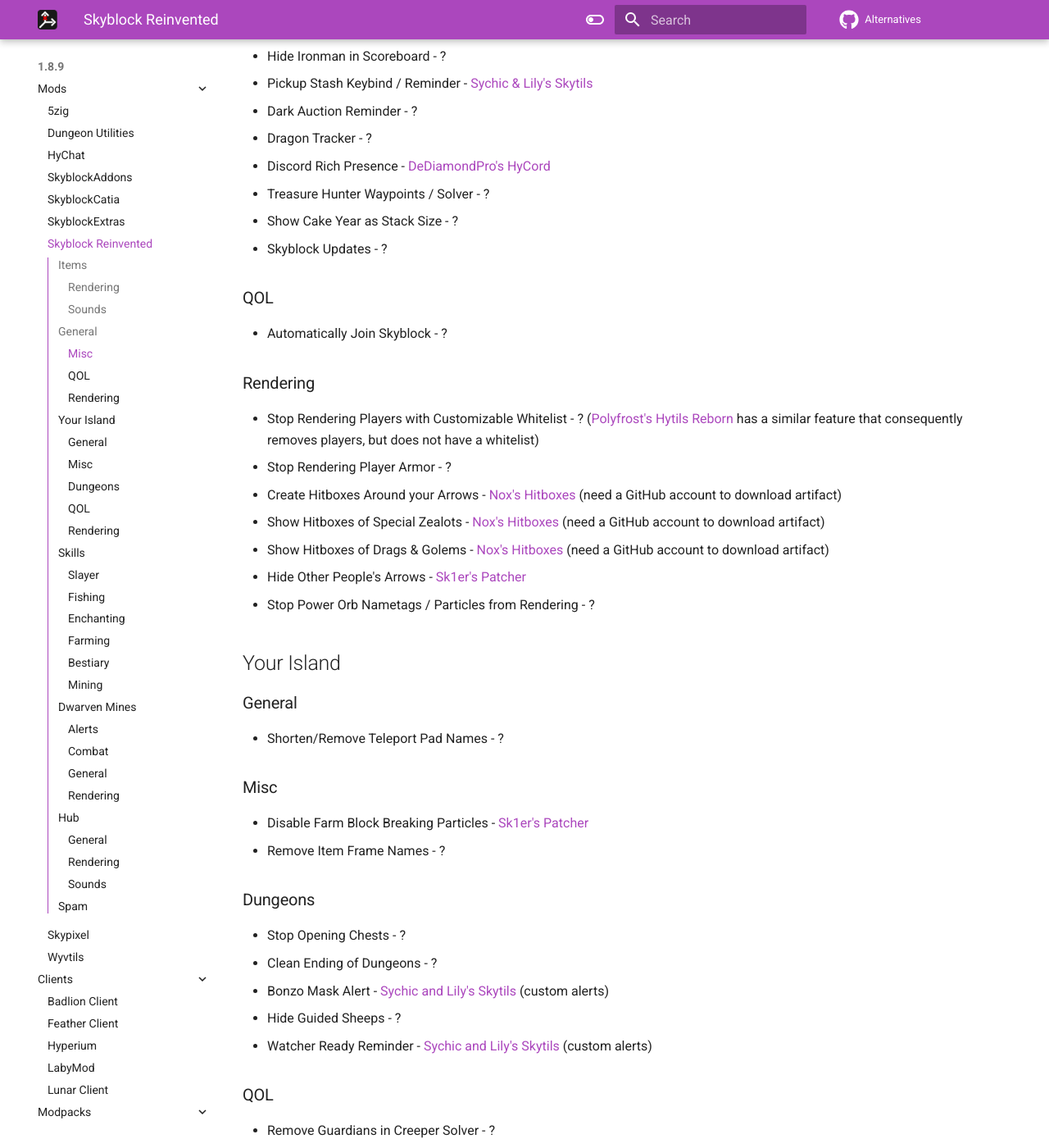
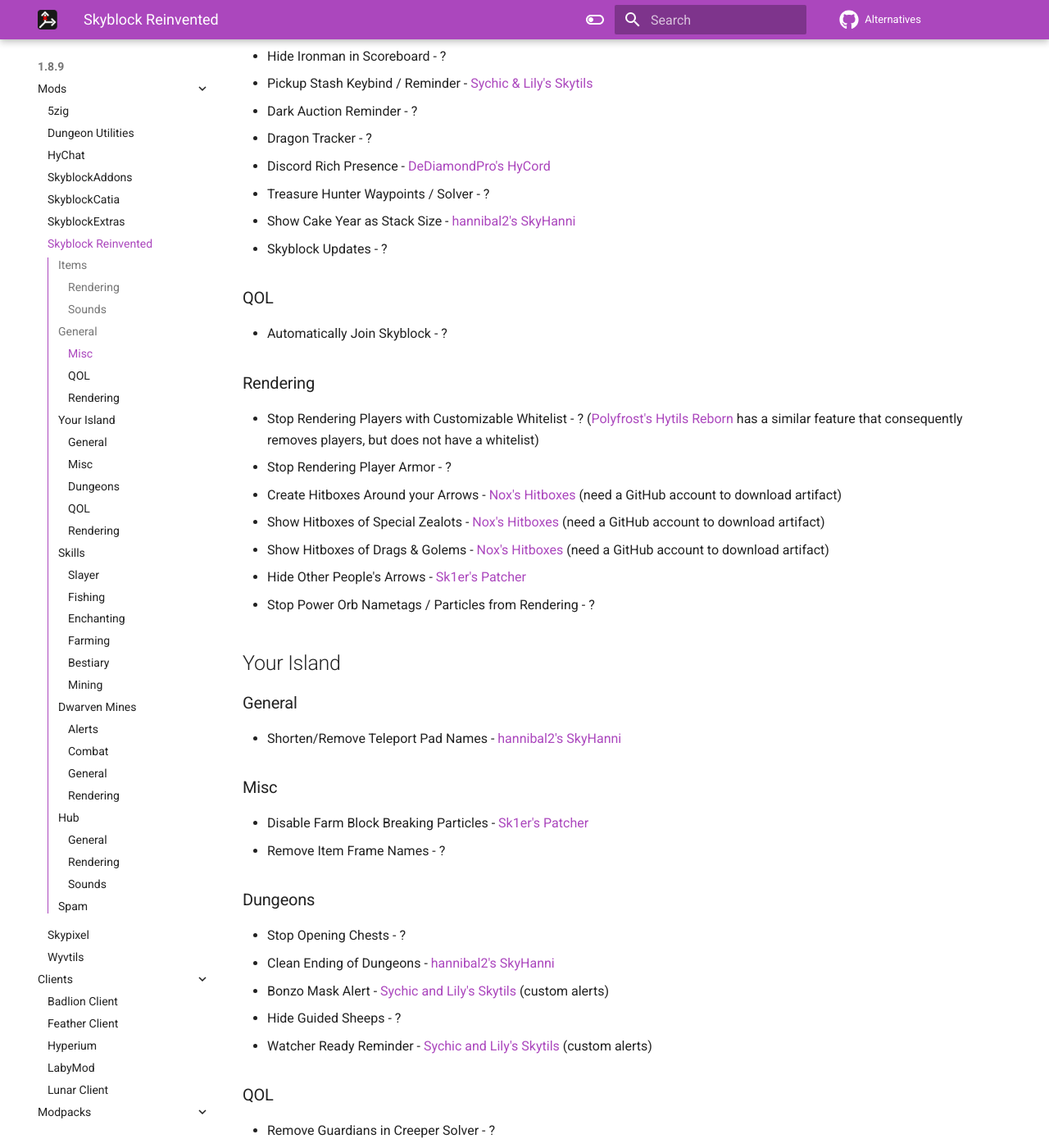
Before and after one commit to MicrocontrollersDev/Alternatives, an MkDocs documentation site: the page built from docs/1.8.9/skyblock_reinvented.md, in a window 1280 px wide and 1400 px high, scrolled down 660 px. Shown: the whole window at 82% size. Built offline with MkDocs 1.6.1 and Material for MkDocs 9.7.7, drawn with Linux system fonts in a browser that asks for light colours; comment, search, counter and statistics services are not loaded; some of the changed text lies outside the part shown.

Commit message:
SkyBlock Reinvented -> SkyHanni (#132)
Co-authored-by: hannibal2 <24389977+hannibal00212@users.noreply.github.com>

```diff
--- a/docs/1.8.9/skyblock_reinvented.md
+++ b/docs/1.8.9/skyblock_reinvented.md
@@ -27,7 +27,7 @@
 * Dragon Tracker - ?
 * Discord Rich Presence - [DeDiamondPro's HyCord](https://github.com/DeDiamondPro/HyCord/releases/latest)
 * Treasure Hunter Waypoints / Solver - ?
-* Show Cake Year as Stack Size - ?
+* Show Cake Year as Stack Size - [hannibal2's SkyHanni](https://github.com/hannibal002/SkyHanni/releases)
 * Skyblock Updates - ?
 
 ### QOL
@@ -48,7 +48,7 @@
 
 ### General
 
-* Shorten/Remove Teleport Pad Names - ?
+* Shorten/Remove Teleport Pad Names - [hannibal2's SkyHanni](https://github.com/hannibal002/SkyHanni/releases)
 
 ### Misc
 
@@ -58,7 +58,7 @@
 ### Dungeons
 
 * Stop Opening Chests - ?
-* Clean Ending of Dungeons - ?
+* Clean Ending of Dungeons - [hannibal2's SkyHanni](https://github.com/hannibal002/SkyHanni/releases)
 * Bonzo Mask Alert - [Sychic and Lily's Skytils](https://github.com/Skytils/SkytilsMod/releases/latest) (custom alerts)
 * Hide Guided Sheeps - ?
 * Watcher Ready Reminder - [Sychic and Lily's Skytils](https://github.com/Skytils/SkytilsMod/releases/latest) (custom alerts)
@@ -82,7 +82,7 @@
 * Slayer Info - ? & [Sychic & Lily's Skytils](https://github.com/Skytils/SkytilsMod/releases/latest)
 * Remove Sven Pups - ?
 * Maddox Clickable Message - [Sychic & Lily's Skytils](https://github.com/Skytils/SkytilsMod/releases/latest)
-* Reminder to Start New Slayer - ?
+* Reminder to Start New Slayer - [hannibal2's SkyHanni](https://github.com/hannibal002/SkyHanni/releases)
 
 ### Fishing
 
@@ -155,3 +155,4 @@
 * [moisty](https://github.com/Mqisty)
 * [RayDeeUx](https://github.com/RayDeeUx)
 * [Rayless](https://github.com/UnderscoreRayless)
+* [hannibal2](https://github.com/hannibal002)
```
